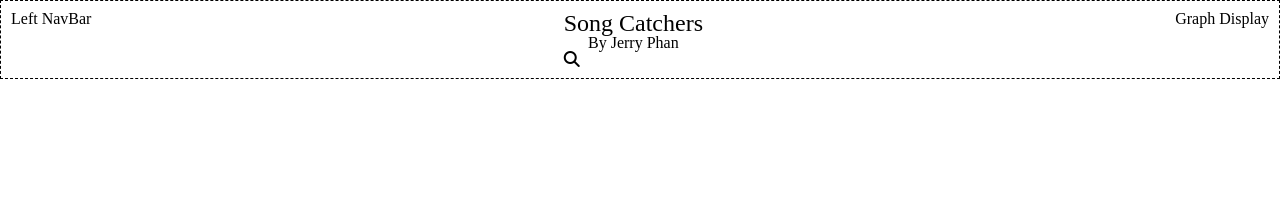
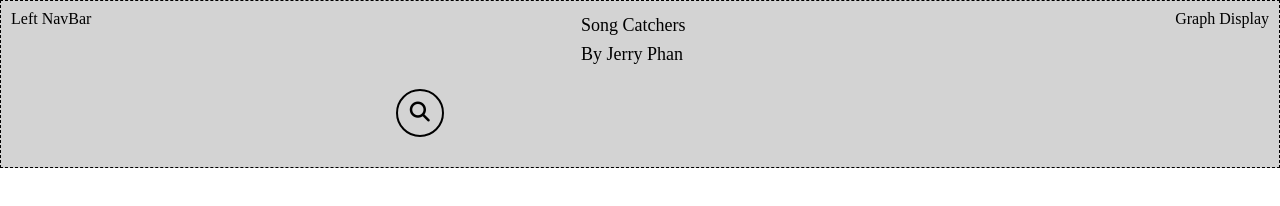
Before and after one commit to jerryphan1/Song-Catchers, a website built with webpack: page index.html in a window 1280 px wide. Built offline with nearby package versions, Linux system fonts and the light colour scheme.

Commit message:
finished searchbar

```diff
--- a/index.html
+++ b/index.html
@@ -24,7 +24,18 @@
         <h2>Song Catchers</h2>
         <p>By Jerry Phan</p>
       </div>
-      <i class="fas fa-search"></i>
+
+      <div class='content'>
+        <div class="search-bar">
+          <input type="text"class='search-bar-input'
+                  placeholder="find your song"
+                  aria-label="search"
+          />
+          <button class='search-bar-submit' aria-label="submit search">
+            <i class="fas fa-search"></i>
+          </button>
+        </div>
+      </div>
 
     </div>
 
--- a/src/styles/style.css
+++ b/src/styles/style.css
@@ -1,19 +1,91 @@
+
+
 #main-container{
   display: flex;
   padding: 10px;
   border: 1px;
   border-style: dashed;
   justify-content: space-between;
+  background-color: lightgray;
 }
 
 #middle-container{
-  /* display: flex; */
+  display: flex;
+  justify-content: center;
+  align-items: center;
+  flex-direction: column;
+  font-size: 1.125em;
+  line-height: 1.6;
 }
 
-h2 {
-  font-size: 24px;
+.content {
+  /* background-color: white; */
+  /* width: 40vw */
+  width: 475px;
+  padding: 20px;
+  /* box-shadow: 0 0 3em rgba(0,0,0,0.25); */
+  position: relative;
 }
 
-p{
-  text-align: center;
+.search-bar {
+  /* --size: 50px 12:56 */
+  border: 2px solid ;
+  display: flex;
+  border-radius: 9000px;
+  height: 40px;
+  width: 40px;
+  padding: 2px;
+  position: relative;
+  transition: width 400ms ease-in-out;
 }
+
+.search-bar-input {
+  flex-grow: 1;
+  font-size: 22px;
+  padding: 0 22px;
+  border: 0;
+  background: none;
+  outline: 0;
+  position: absolute;
+  top: 0;
+  bottom: 0;
+  left: 0;
+  line-height: 38px;
+  opacity: 0;
+  cursor: pointer;
+  color: rgba(32, 30, 30, 0.959);
+}
+
+.search-bar-submit {
+  font-size: 20px;
+  cursor: pointer;
+  border: 0px;
+  border-radius: 100vh;
+  width: 40px;
+  height: 40px;
+  margin-left: auto;
+  background: transparent;
+  transition: background-color 200ms ease-in-out;
+
+}
+
+.search-bar:focus {
+  outline: 0;
+}
+
+.search-bar:focus-within {
+  width: 100%;
+}
+
+.search-bar:focus-within .search-bar-submit{
+  background-color: rgb(43, 161, 136);
+  color: white;
+  box-shadow: 0 0 20px rgba(0,0,0,0.25);
+}
+
+.search-bar:focus-within .search-bar-input{
+  transition: opacity 500ms ease-in-out;
+  opacity: 1;
+  cursor: initial;
+  width: 80%;
+}
```
